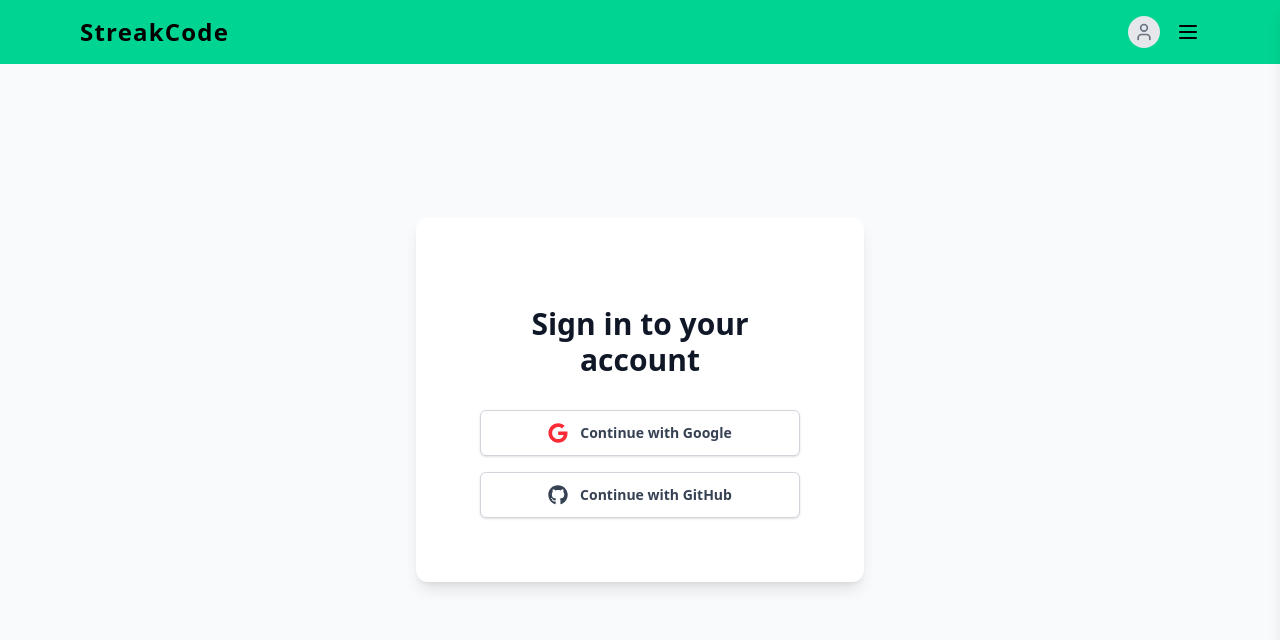
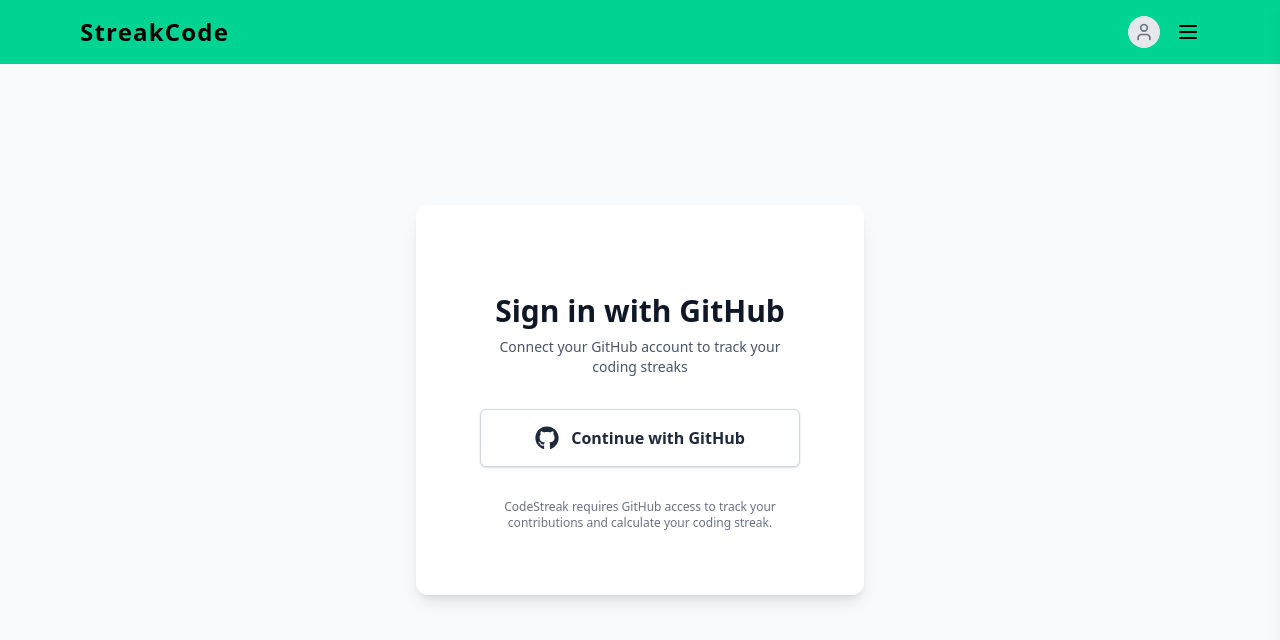
Before and after one commit to A-Shalchian/StreakCode, a Next.js app: page /login in a window 1280 px wide. Shown: the top 640 px of the page. Built offline with nearby package versions, Linux system fonts and the light colour scheme; no server answers.

Commit message:
Add initial app pages for GitHub auth, streak tracking, and navigation

```diff
--- a/src/app/login/page.tsx
+++ b/src/app/login/page.tsx
@@ -1,6 +1,6 @@
 "use client";
 import { signIn } from "next-auth/react";
-import { FaGoogle, FaGithub } from "react-icons/fa";
+import { FaGithub } from "react-icons/fa";
 
 export default function Login() {
   return (
@@ -8,26 +8,26 @@
       <div className="max-w-md w-full space-y-8 p-16 bg-white rounded-xl shadow-lg">
         <div>
           <h2 className="mt-6 text-center text-3xl font-extrabold text-gray-900">
-            Sign in to your account
+            Sign in with GitHub
           </h2>
+          <p className="mt-2 text-center text-sm text-gray-600">
+            Connect your GitHub account to track your coding streaks
+          </p>
         </div>
-        <div className="mt-8 space-y-4">
-          <button
-            onClick={() => signIn("google")}
-            className="w-full flex items-center justify-center gap-3 px-4 py-3
-                border border-gray-300 rounded-md shadow-sm text-sm font-bold text-gray-700 bg-white hover:bg-gray-50 transition-colors cursor-pointer"
-          >
-            <FaGoogle className="text-xl  text-red-500" />
-            Continue with Google
-          </button>
+        <div className="mt-8">
           <button
             onClick={() => signIn("github")}
-            className="w-full flex items-center justify-center gap-3 px-4 py-3
-                border border-gray-300 rounded-md shadow-sm text-sm font-bold text-gray-700 bg-white hover:bg-gray-50 transition-colors cursor-pointer"
+            className="w-full flex items-center justify-center gap-3 px-4 py-4
+                border border-gray-300 rounded-md shadow-sm text-base font-bold text-gray-800 bg-white hover:bg-gray-50 transition-colors cursor-pointer"
           >
-            <FaGithub className="text-xl" />
+            <FaGithub className="text-2xl" />
             Continue with GitHub
           </button>
+        </div>
+        <div className="mt-6">
+          <p className="text-center text-xs text-gray-500">
+            CodeStreak requires GitHub access to track your contributions and calculate your coding streak.
+          </p>
         </div>
       </div>
     </div>
```
